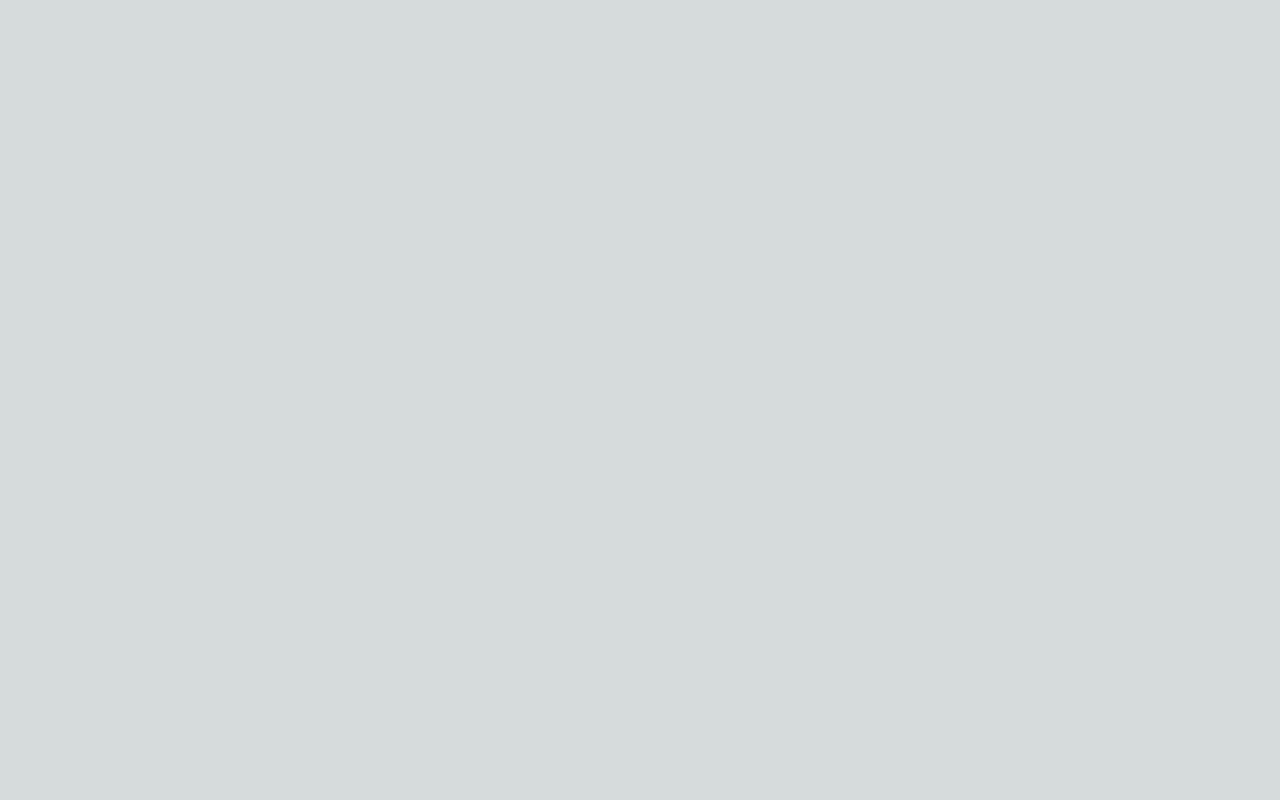
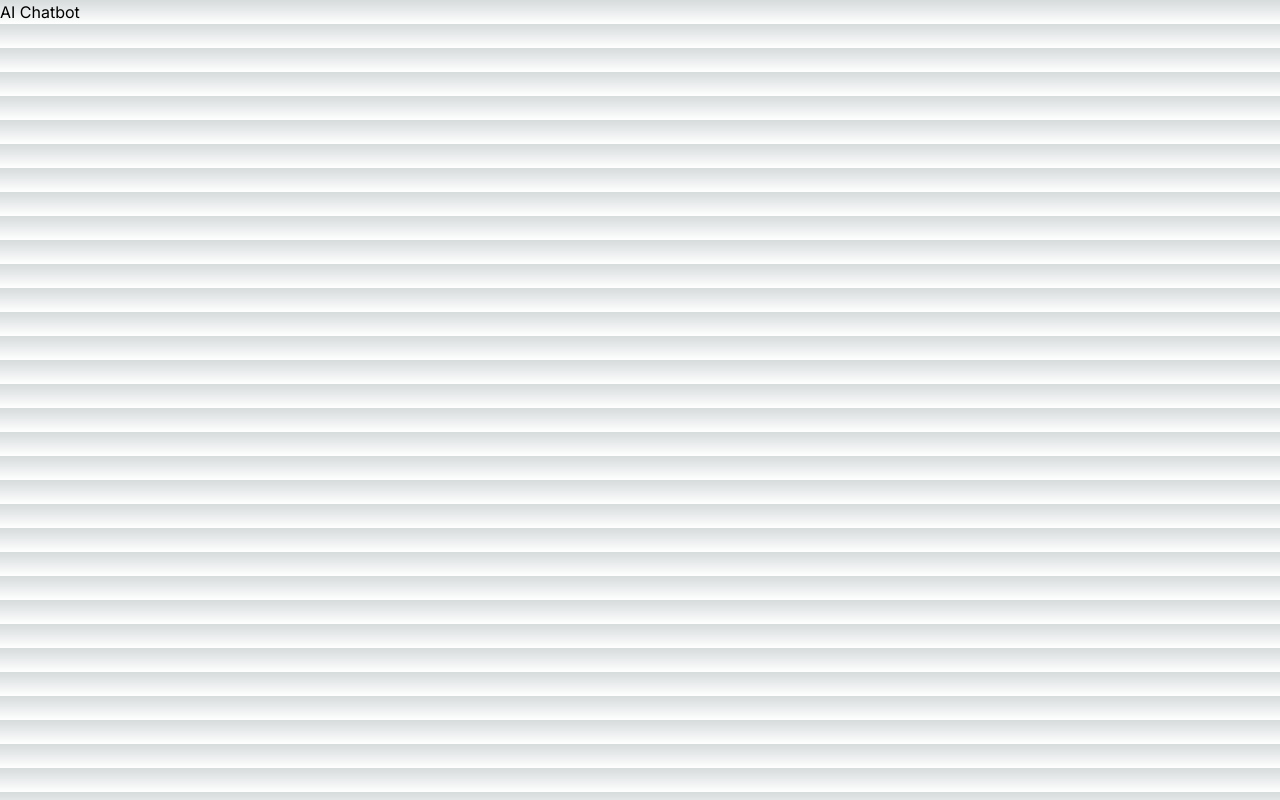
Before and after one commit to SagiMines/AI-chatbot, a Next.js app: page / in a window 1280 px wide. Built offline with nearby package versions, Linux system fonts and the light colour scheme.

Commit message:
Added chat component

```diff
--- a/app/page.tsx
+++ b/app/page.tsx
@@ -1,4 +1,5 @@
 'use client';
+import Chat from '@/components/Chat';
 import { useState } from 'react';
 
 export default function Home() {
@@ -17,5 +18,9 @@ export default function Home() {
     setInputValue('');
   };
 
-  return <main></main>;
+  return (
+    <main>
+      <Chat chatLog={chatLog} />
+    </main>
+  );
 }
--- /dev/null
+++ b/components/Chat.tsx
@@ -0,0 +1,19 @@
+type Props = {
+  chatLog: {
+    type: string;
+    message: string;
+  }[];
+};
+
+const Chat = ({ chatLog }: Props) => {
+  return (
+    <>
+      <h1>AI Chatbot</h1>
+      {chatLog.map((message, index) => (
+        <div key={index}>{message.message}</div>
+      ))}
+    </>
+  );
+};
+
+export default Chat;
```
